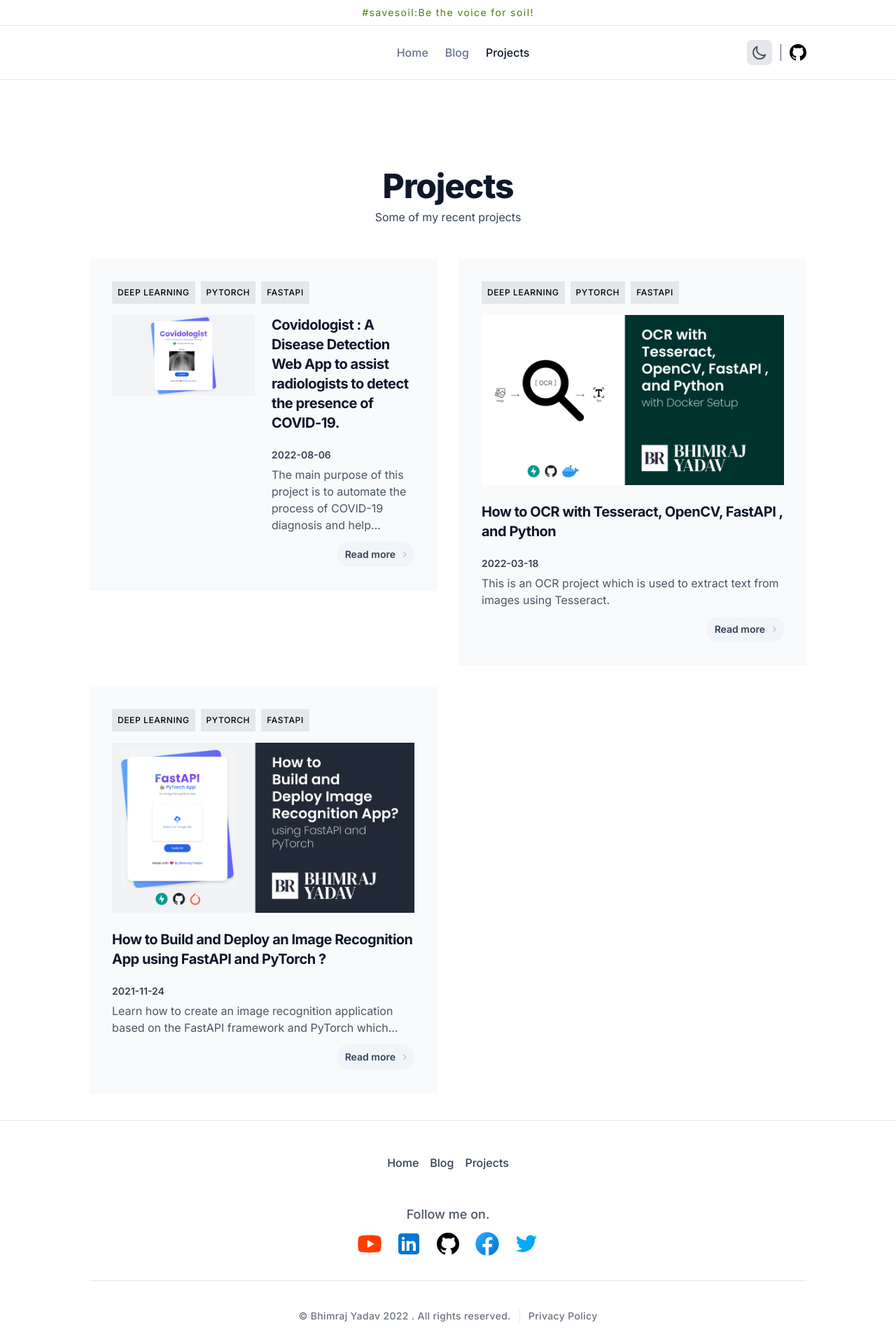
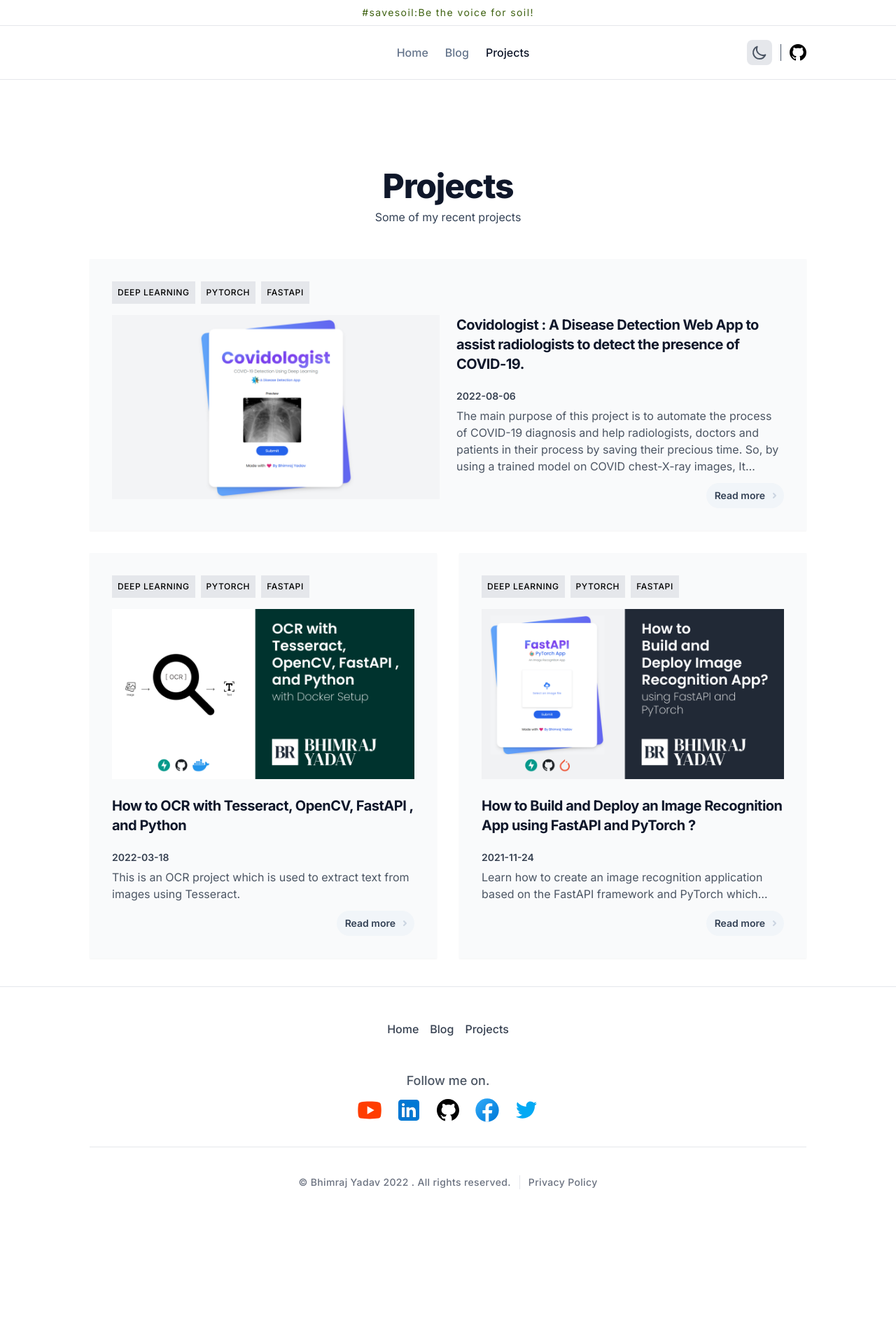
Before and after one commit to bhimrazy/bhimraj.com.np, a Next.js app: page /projects in a window 1280 px wide. Shown: the top 1920 px of the page at 70% size. After the commit the page ends 1739 px from the top, so only its background shows below. Built offline with nearby package versions, Linux system fonts and the light colour scheme.

Commit message:
Updated Link for all the components

```diff
--- a/src/components/blog/blog_section.tsx
+++ b/src/components/blog/blog_section.tsx
@@ -34,17 +34,15 @@ export default function BlogSection({ blogs }) {
               </dl>
               <div className="md:col-span-5">
                 <Link href="/blog/[slug]/" as={`/blog/${blog.slug}/`}>
-                  <a>
                     <h3 className="prose mb-4 text-xl font-bold tracking-tight text-slate-900 dark:text-slate-200">
                       {blog?.data?.title}
                     </h3>
-                  </a>
                 </Link>
                 <p className="prose prose-slate mb-6 max-w-none dark:text-slate-400">
                   {blog?.data?.description}
                 </p>
-                <Link href="/blog/[slug]/" as={`/blog/${blog.slug}/`}>
-                  <a className="group inline-flex h-9 items-center whitespace-nowrap rounded-full bg-slate-100 px-3 text-sm font-semibold text-slate-700 hover:bg-slate-200 hover:text-slate-900 focus:outline-none focus:ring-2 focus:ring-slate-500 dark:bg-slate-700 dark:text-slate-100 dark:hover:bg-slate-600 dark:hover:text-white dark:focus:ring-slate-500">
+                <Link className="group inline-flex h-9 items-center whitespace-nowrap rounded-full bg-slate-100 px-3 text-sm font-semibold text-slate-700 hover:bg-slate-200 hover:text-slate-900 focus:outline-none focus:ring-2 focus:ring-slate-500 dark:bg-slate-700 dark:text-slate-100 dark:hover:bg-slate-600 dark:hover:text-white dark:focus:ring-slate-500" href="/blog/[slug]/" as={`/blog/${blog.slug}/`}>
+
                     Read more
                     <svg
                       className="ml-3 overflow-visible text-slate-300 group-hover:text-slate-400 dark:text-slate-500 dark:group-hover:text-slate-400"
@@ -59,7 +57,6 @@ export default function BlogSection({ blogs }) {
                     >
                       <path d="M0 0L3 3L0 6"></path>
                     </svg>
-                  </a>
                 </Link>
               </div>
             </div>
--- a/src/components/blog/title_section.tsx
+++ b/src/components/blog/title_section.tsx
@@ -13,8 +13,7 @@ export default function TitleSection({
   return (
     <div className="space-y-2 py-10 text-center sm:max-w-md lg:max-w-3xl">
       <div className="flex justify-start">
-        <Link href="/blog">
-          <a className="group flex cursor-pointer font-semibold text-slate-700 hover:text-slate-900 dark:text-slate-200 dark:hover:text-white">
+        <Link href="/blog" className="group flex cursor-pointer font-semibold text-slate-700 hover:text-slate-900 dark:text-slate-200 dark:hover:text-white">
             <svg
               viewBox="0 -9 3 24"
               className="mr-3 h-6 w-auto overflow-visible text-slate-400 group-hover:text-slate-600 dark:group-hover:text-slate-300"
@@ -29,7 +28,6 @@ export default function TitleSection({
               ></path>
             </svg>
             Go back
-          </a>
         </Link>
       </div>
       <div className="flex flex-row flex-wrap gap-4">
--- a/src/components/footer.tsx
+++ b/src/components/footer.tsx
@@ -133,9 +133,7 @@ export default function Footer() {
             <ul className="flex justify-center space-x-4 text-sm font-medium text-gray-700 md:text-base">
               {footer_navs.map((item, idx) => (
                 <Link key={idx} href={item?.link}>
-                  <a>
                     <li>{item?.title}</li>
-                  </a>
                 </Link>
               ))}
             </ul>
@@ -151,11 +149,9 @@ export default function Footer() {
                 key={idx}
                 className="transition-all hover:opacity-95 hover:drop-shadow"
               >
-                <Link href={item?.url}>
-                  <a target="_blank" rel="noreferrer">
+                  <a href={item?.url}  target="_blank" rel="noreferrer">
                     {item?.icon}
                   </a>
-                </Link>
               </li>
             ))}
           </ul>
--- a/src/components/header.tsx
+++ b/src/components/header.tsx
@@ -13,25 +13,20 @@ export default function Header({ site_info }: { site_info: SiteInfo }) {
   ];
   return (
     <>
-      <Link href="https://consciousplanet.org/">
-        <a rel="noreferrer" target="_blank">
+        <a href="https://consciousplanet.org/" rel="noreferrer" target="_blank">
           <p className="z-[1] cursor-pointer bg-white/90 py-2 text-center text-sm font-normal tracking-widest text-lime-700 backdrop-blur transition hover:text-lime-800 dark:bg-slate-900/75 dark:text-white">
             {site_info?.tagline}
           </p>
         </a>
-      </Link>
       <header className="sticky top-0 z-10 flex w-full flex-col place-content-center border-t border-b bg-white/90 backdrop-blur dark:border-slate-800 dark:bg-slate-900/75">
         <nav className="mx-auto flex w-full max-w-5xl items-center justify-between px-4 py-5 xl:px-0">
           <Link href="/">
-            <a>
               {/* {icon_name} */}
               <Logo site_info={site_info} />
-            </a>
           </Link>
           <ul className="hidden space-x-2 font-medium text-slate-600 dark:text-slate-100 sm:flex sm:space-x-4 md:space-x-5 lg:space-x-6">
             {nav_items.map((item, idx) => (
               <Link href={item?.link} key={idx}>
-                <a>
                   <li
                     className={`${
                       item?.link === router.asPath
@@ -41,7 +36,6 @@ export default function Header({ site_info }: { site_info: SiteInfo }) {
                   >
                     {item?.title}
                   </li>
-                </a>
               </Link>
             ))}
           </ul>
--- a/src/components/homepage/hero_section.tsx
+++ b/src/components/homepage/hero_section.tsx
@@ -41,11 +41,9 @@ export default function HeroSection() {
         {hero_content?.buttons.map(
           (button: { title: string; link: string }, idx: Key) => (
             <Link href={button?.link} key={idx}>
-              <a>
                 <button className="rounded-md border bg-white px-6 py-2 text-base font-medium text-gray-800 shadow-sm transition-all hover:shadow-md dark:border-gray-900 dark:bg-slate-800 dark:text-gray-200 dark:hover:text-gray-300 dark:hover:shadow-slate-800">
                   {button?.title}
                 </button>
-              </a>
             </Link>
           )
         )}
--- a/src/components/homepage/post_section.tsx
+++ b/src/components/homepage/post_section.tsx
@@ -67,7 +67,6 @@ export default function PostSection() {
       <div className="grid grid-cols-1 gap-4 md:grid-cols-3">
         {post_content?.posts.map((post, idx) => (
           <Link href={post?.link} key={idx}>
-            <a target="_blank">
               <article className="shadow-xs flex flex-col overflow-hidden rounded-lg border transition-all hover:shadow-lg dark:border-gray-900">
                 <div className="overflow-hidden rounded-lg">
                   <Image
@@ -134,7 +133,6 @@ export default function PostSection() {
                   </p>
                 </div>
               </article>
-            </a>
           </Link>
         ))}
       </div>
--- a/src/components/homepage/project_section.tsx
+++ b/src/components/homepage/project_section.tsx
@@ -33,8 +33,8 @@ export default function ProjectSection({ projects }) {
             key={idx}
             href="/projects/[slug]/"
             as={`/projects/${project.slug}/`}
+            className="flex flex-col justify-between sm:flex-row"
           >
-            <a className="flex flex-col justify-between sm:flex-row">
               <div className="flex max-w-2xl flex-col space-y-1 py-2 text-gray-600">
                 <h2 className="text-xl font-bold hover:text-gray-800">
                   {project?.data?.title}
@@ -53,7 +53,6 @@ export default function ProjectSection({ projects }) {
                   loading="eager"
                 />
               </div>
-            </a>
           </Link>
         ))}
       </div>
--- a/src/components/homepage/video_section.tsx
+++ b/src/components/homepage/video_section.tsx
@@ -37,8 +37,7 @@ export default function VideoSection({ videos }: { videos: any }) {
       </div>
       <div className="grid grid-cols-1 gap-10 sm:grid-cols-2 lg:ml-2">
         {videos.slice(0, 4).map((video, idx) => (
-          <Link href={video?.video_url} key={idx}>
-            <a target="_blank">
+            <a href={video?.video_url} key={idx} target="_blank">
               <div className="relative">
                 <Image
                   className="rounded-lg transition-all hover:opacity-95 hover:shadow-md"
@@ -74,7 +73,6 @@ export default function VideoSection({ videos }: { videos: any }) {
                 </p>
               </div>
             </a>
-          </Link>
         ))}
       </div>
     </section>
--- a/src/components/projects/project_section.tsx
+++ b/src/components/projects/project_section.tsx
@@ -24,8 +24,8 @@ export default function ProjectSection({ projects }) {
             key={idx}
             href="/projects/[slug]/"
             as={`/projects/${project.slug}/`}
+            className={`${idx === 0 ? "md:col-span-2" : ""}`}
           >
-            <a className={`${idx === 0 ? "md:col-span-2" : ""}`}>
               <article className="bg-gray-50 p-8 shadow-sm transition hover:-translate-y-1 hover:shadow-lg dark:bg-slate-800">
                 <div className="flex flex-col space-y-4">
                   <div className="flex flex-row space-x-2">
@@ -78,8 +78,8 @@ export default function ProjectSection({ projects }) {
                         <Link
                           href="/projects/[slug]/"
                           as={`/projects/${project.slug}/`}
+                          className="group inline-flex h-9 items-center whitespace-nowrap rounded-full bg-slate-100 px-3 text-sm font-semibold text-slate-700 hover:bg-slate-200 hover:text-slate-900 focus:outline-none focus:ring-2 focus:ring-slate-500 dark:bg-slate-700 dark:text-slate-100 dark:hover:bg-slate-600 dark:hover:text-white dark:focus:ring-slate-500"
                         >
-                          <a className="group inline-flex h-9 items-center whitespace-nowrap rounded-full bg-slate-100 px-3 text-sm font-semibold text-slate-700 hover:bg-slate-200 hover:text-slate-900 focus:outline-none focus:ring-2 focus:ring-slate-500 dark:bg-slate-700 dark:text-slate-100 dark:hover:bg-slate-600 dark:hover:text-white dark:focus:ring-slate-500">
                             Read more
                             <svg
                               className="ml-3 overflow-visible text-slate-300 group-hover:text-slate-400 dark:text-slate-500 dark:group-hover:text-slate-400"
@@ -94,14 +94,12 @@ export default function ProjectSection({ projects }) {
                             >
                               <path d="M0 0L3 3L0 6"></path>
                             </svg>
-                          </a>
                         </Link>
                       </div>
                     </div>
                   </div>
                 </div>
               </article>
-            </a>
           </Link>
         ))}
       </div>
--- a/src/pages/projects/[slug].tsx
+++ b/src/pages/projects/[slug].tsx
@@ -29,8 +29,7 @@ export default function ProjectDetail({
           <article className="flex flex-col">
             <div className="space-y-2 py-10 text-center">
               <div className="flex justify-start">
-                <Link href="/projects">
-                  <a className="group flex cursor-pointer font-semibold text-slate-700 hover:text-slate-900 dark:text-slate-200 dark:hover:text-white">
+                <Link href="/projects" className="group flex cursor-pointer font-semibold text-slate-700 hover:text-slate-900 dark:text-slate-200 dark:hover:text-white">
                     <svg
                       viewBox="0 -9 3 24"
                       className="mr-3 h-6 w-auto overflow-visible text-slate-400 group-hover:text-slate-600 dark:group-hover:text-slate-300"
@@ -45,7 +44,6 @@ export default function ProjectDetail({
                       ></path>
                     </svg>
                     Go back to projects
-                  </a>
                 </Link>
               </div>
               <div className="flex flex-row space-x-2">
```
